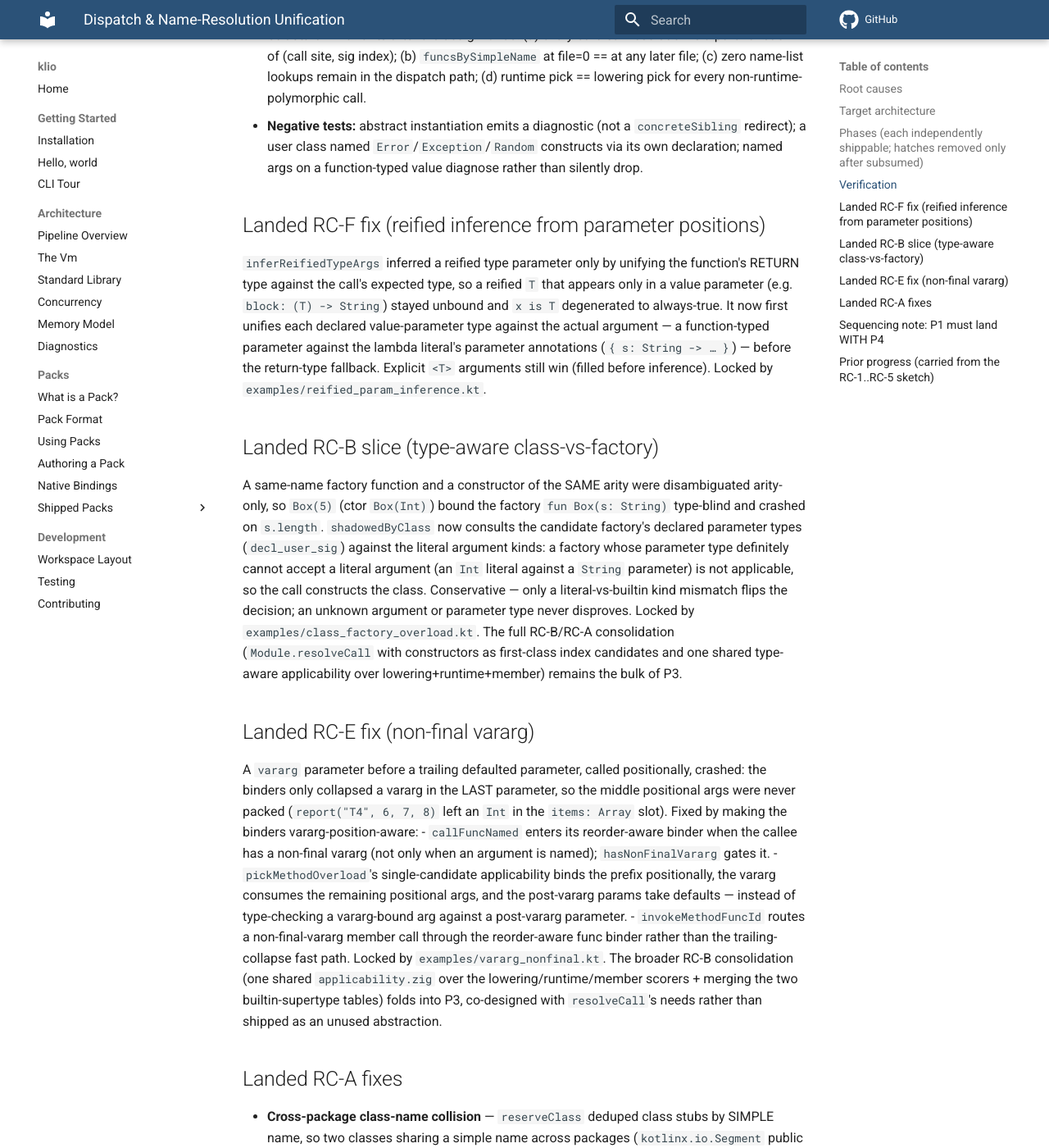
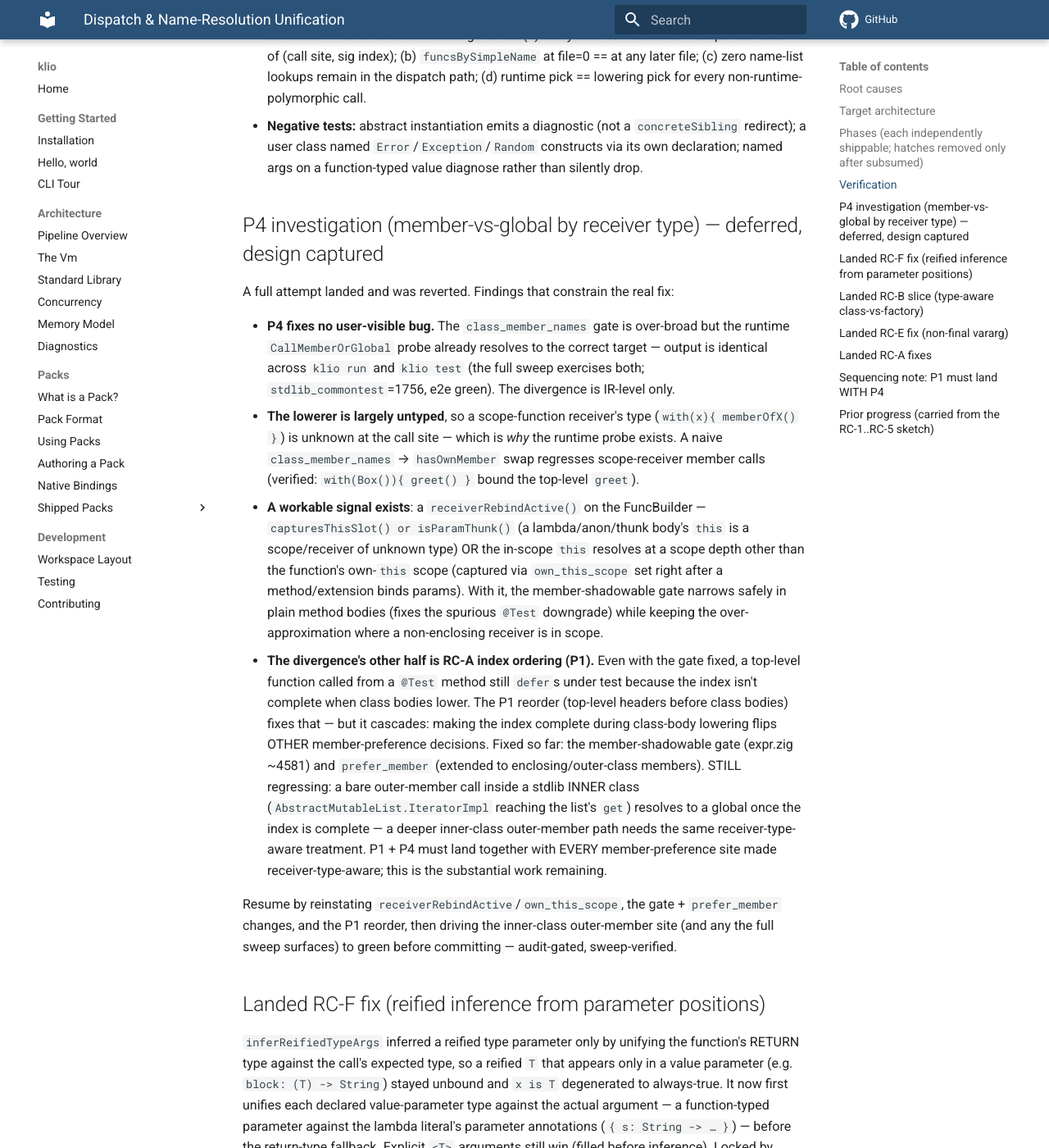
Before and after one commit to DrewCarlson/klio, an MkDocs documentation site: the page built from docs/resolution-unification-plan.md, in a window 1280 px wide and 1400 px high, scrolled down 5368 px. Shown: the whole window at 82% size. Built offline with MkDocs 1.6.1 and Material for MkDocs 9.7.7, drawn with Linux system fonts in a browser that asks for light colours; comment, search, counter and statistics services are not loaded.

Commit message:
docs: capture P4 (member-vs-global) investigation — receiver-rebind design + P1 cascade blockers

```diff
--- a/docs/resolution-unification-plan.md
+++ b/docs/resolution-unification-plan.md
@@ -224,6 +224,41 @@ verification ratchet in the phase plan).
   redirect); a user class named `Error`/`Exception`/`Random` constructs via its own
   declaration; named args on a function-typed value diagnose rather than silently drop.
 
+## P4 investigation (member-vs-global by receiver type) — deferred, design captured
+
+A full attempt landed and was reverted. Findings that constrain the real fix:
+
+- **P4 fixes no user-visible bug.** The `class_member_names` gate is over-broad but the
+  runtime `CallMemberOrGlobal` probe already resolves to the correct target — output is
+  identical across `klio run` and `klio test` (the full sweep exercises both;
+  `stdlib_commontest`=1756, e2e green). The divergence is IR-level only.
+- **The lowerer is largely untyped**, so a scope-function receiver's type
+  (`with(x){ memberOfX() }`) is unknown at the call site — which is *why* the runtime
+  probe exists. A naive `class_member_names` → `hasOwnMember` swap regresses scope-receiver
+  member calls (verified: `with(Box()){ greet() }` bound the top-level `greet`).
+- **A workable signal exists**: a `receiverRebindActive()` on the FuncBuilder —
+  `capturesThisSlot() or isParamThunk()` (a lambda/anon/thunk body's `this` is a
+  scope/receiver of unknown type) OR the in-scope `this` resolves at a scope depth other
+  than the function's own-`this` scope (captured via `own_this_scope` set right after a
+  method/extension binds params). With it, the member-shadowable gate narrows safely in
+  plain method bodies (fixes the spurious `@Test` downgrade) while keeping the
+  over-approximation where a non-enclosing receiver is in scope.
+- **The divergence's other half is RC-A index ordering (P1).** Even with the gate fixed,
+  a top-level function called from a `@Test` method still `defer`s under test because the
+  index isn't complete when class bodies lower. The P1 reorder (top-level headers before
+  class bodies) fixes that — but it cascades: making the index complete during class-body
+  lowering flips OTHER member-preference decisions. Fixed so far: the member-shadowable
+  gate (expr.zig ~4581) and `prefer_member` (extended to enclosing/outer-class members).
+  STILL regressing: a bare outer-member call inside a stdlib INNER class
+  (`AbstractMutableList.IteratorImpl` reaching the list's `get`) resolves to a global once
+  the index is complete — a deeper inner-class outer-member path needs the same
+  receiver-type-aware treatment. P1 + P4 must land together with EVERY member-preference
+  site made receiver-type-aware; this is the substantial work remaining.
+
+Resume by reinstating `receiverRebindActive`/`own_this_scope`, the gate + `prefer_member`
+changes, and the P1 reorder, then driving the inner-class outer-member site (and any the
+full sweep surfaces) to green before committing — audit-gated, sweep-verified.
+
 ## Landed RC-F fix (reified inference from parameter positions)
 
 `inferReifiedTypeArgs` inferred a reified type parameter only by unifying the
```
